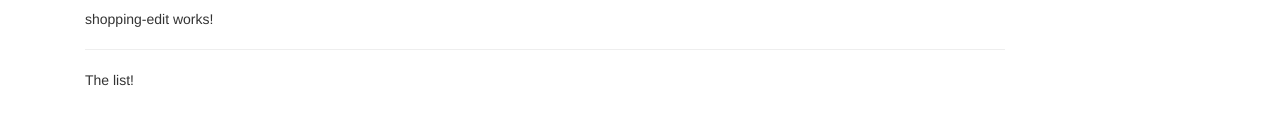
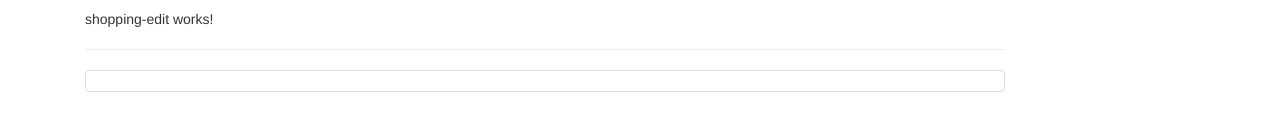
Before and after one commit to GemmaDawson/Angular6_July2018, an Angular app in the folder courseproject/: page / in a window 1280 px wide. Shown: the part 310-440 px from the top of the page. Built offline with nearby package versions, Linux system fonts and the light colour scheme.

Commit message:
Section 3 Lecture 51 | Working on the ShoppingList Component
Getting things setup

```diff
--- a/courseproject/src/app/shopping-list/shopping-list.component.html
+++ b/courseproject/src/app/shopping-list/shopping-list.component.html
@@ -2,6 +2,8 @@
   <div class="col-md-10">
     <app-shopping-edit></app-shopping-edit>
     <hr>
-    <p>The list!</p>
+    <ul class="list-group">
+      <a class="list-group-item" style="cursor: pointer"></a>
+    </ul>
   </div>
 </div>
--- a/courseproject/src/app/shopping-list/shopping-list.component.ts
+++ b/courseproject/src/app/shopping-list/shopping-list.component.ts
@@ -1,15 +1,14 @@
-import { Component, OnInit } from '@angular/core';
+import { Component, OnInit } from "@angular/core";
 
 @Component({
-  selector: 'app-shopping-list',
-  templateUrl: './shopping-list.component.html',
-  styleUrls: ['./shopping-list.component.css']
+  selector: "app-shopping-list",
+  templateUrl: "./shopping-list.component.html",
+  styleUrls: ["./shopping-list.component.css"]
 })
 export class ShoppingListComponent implements OnInit {
+  ingredients = [];
 
-  constructor() { }
+  constructor() {}
 
-  ngOnInit() {
-  }
-
+  ngOnInit() {}
 }
```
